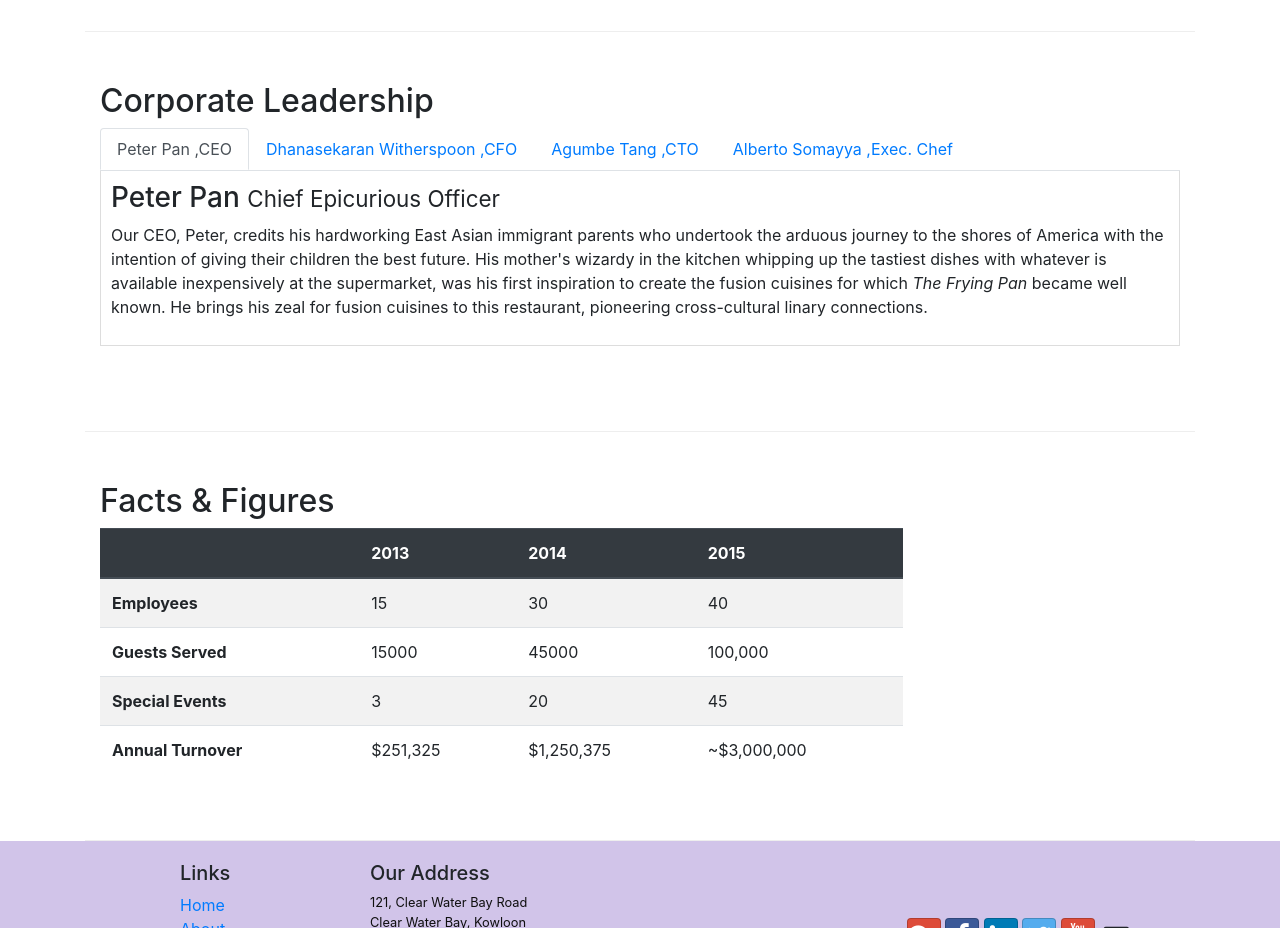
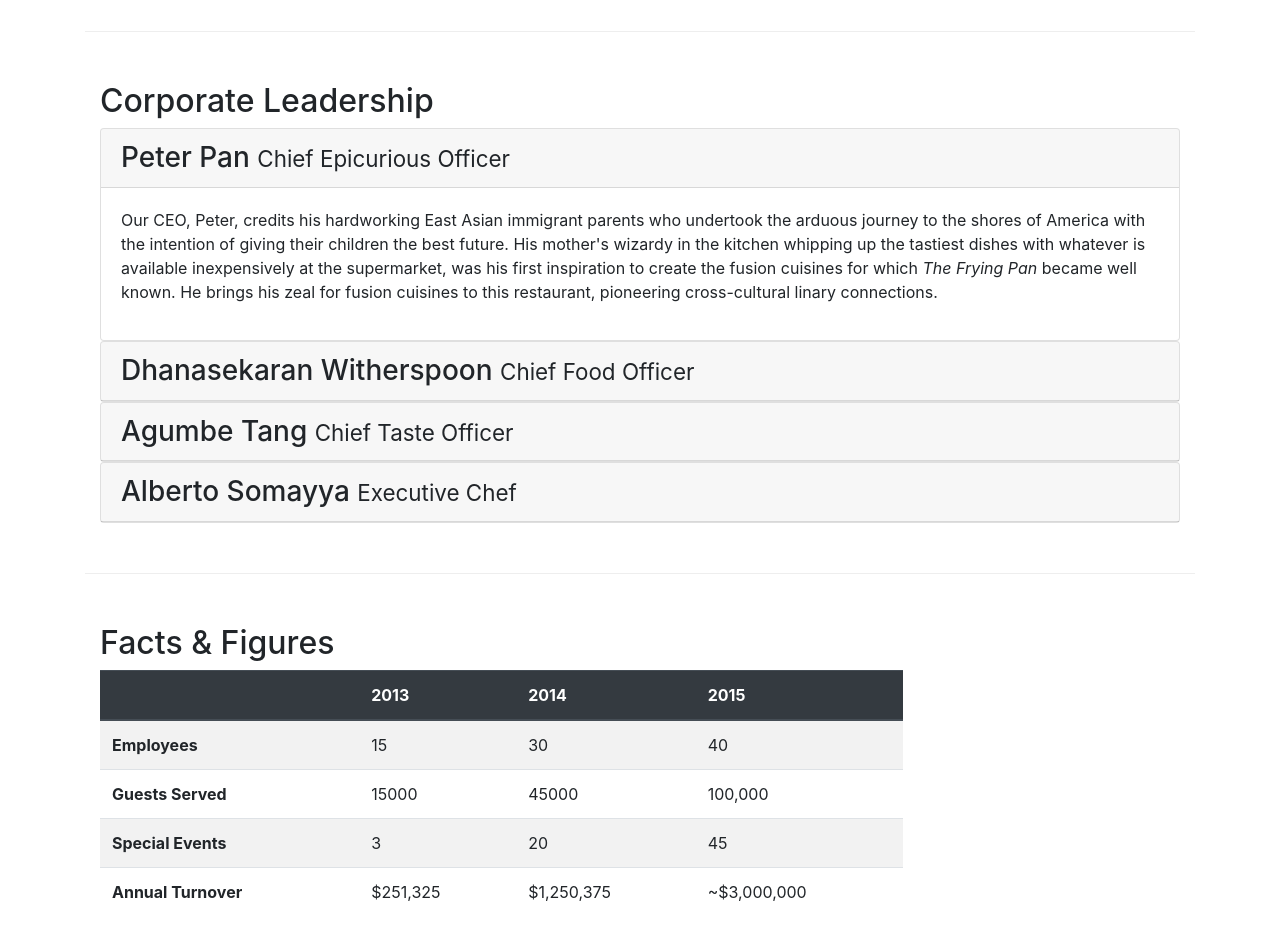
Before and after one commit to devansh2498/Git-test, a website: page aboutus.html in a window 1280 px wide. Shown: the part 940-1868 px from the top of the page. Drawn offline with nearby package versions, Linux system fonts and the light colour scheme.

Commit message:
Accordions

```diff
--- a/aboutus.html
+++ b/aboutus.html
@@ -103,27 +103,16 @@
         <div class="row row-content">
             <div class="col-12 ">
                 <h2>Corporate Leadership</h2>
-                <ul class="nav nav-tabs">
-                    <li class="tab-item">
-                        <a class="nav-link active" href="#peter"
-                        role="tab" data-toggle="tab">Peter Pan ,CEO</a>
-                    </li>
-                    <li class="tab-item">
-                        <a class="nav-link" href="#dhana"
-                        role="tab" data-toggle="tab">Dhanasekaran Witherspoon ,CFO</a>
-                    </li>
-                    <li class="tab-item">
-                        <a class="nav-link" href="#agumbe"
-                        role="tab" data-toggle="tab">Agumbe Tang ,CTO</a>
-                    </li>
-                    <li class="tab-item">
-                        <a class="nav-link" href="#alberto"
-                        role="tab" data-toggle="tab">Alberto Somayya ,Exec. Chef</a>
-                    </li>
-                </ul>
-                <div class="tab-content">
-                    <div role="tabpanel" class="tab-pane fade show active" id="peter">
-                        <h3>Peter Pan <small>Chief Epicurious Officer</small></h3>
+
+                <div id="accordion">
+                    <div class="card">
+                        <div class="card-header" role="tab" id="peterhead">
+                          <h3 class="mb-0">
+                            <a data-toggle="collapse" data-target="#peter">Peter Pan <small>Chief Epicurious Officer</small></a>
+                          </h3>
+                        </div>
+                        <div class="collapse show" id="peter" data-parent="#accordion">
+                            <div class="card-body">
                                 <p class="d-none d-sm-block">Our CEO, Peter, credits his hardworking
                                     East Asian immigrant parents who undertook the arduous journey to
                                     the shores of America with the intention of giving their children
@@ -134,9 +123,18 @@
                                      zeal for fusion cuisines to this restaurant, pioneering cross-cultural
                                      linary connections.</p>
                             </div>
-
-                    <div role="tabpanel" class="tab-pane fade" id="dhana">
-                        <h3>Dhanasekaran Witherspoon <small>Chief Food Officer</small></h3>
+                        </div>
+                   </div>
+                   <div class="card">
+                        <div class="card-header" role="tab" id="dannyhead">
+                            <h3 class="mb-0">
+                                <a class="collapsed" data-toggle="collapse" data-target="#danny">
+                                  Dhanasekaran Witherspoon <small>Chief Food Officer</small>
+                                </a>
+                            </h3>
+                        </div>
+                        <div class="collapse" id="danny" data-parent="#accordion">
+                             <div class="card-body">
                                <p class="d-none d-sm-block">Our CFO, Danny, as he is affectionately referred
                                  to by his colleagues, comes from a long established family tradition in
                                   farming and produce. His experiences growing up on a farm in the Australian
@@ -144,25 +142,44 @@
                                   it in his own words, <em>Everything that runs, wins, and everything that stays,
                                       pays!</em></p>
                             </div>
-
-                    <div role="tabpanel" class="tab-pane fade" id="agumbe">
-                        <h3>Agumbe Tang <small>Chief Taste Officer</small></h3>
+                        </div>
+                    </div>
+                    <div class="card">
+                        <div class="card-header" role="tab" id="agumbehead">
+                            <h3 class="mb-0">
+                                <a class="collapsed" data-toggle="collapse" data-target="#agumbe">Agumbe Tang <small>Chief Taste Officer</small></a>
+                            </h3>
+                        </div>
+                        <div class="collapse" id="agumbe" data-parent="#accordion">
+                            <div class="card-body">
                                 <p class="d-none d-sm-block">Blessed with the most discerning gustatory sense,
                                 Agumbe, our CTO, personally ensures that every dish that we serve meets his
                                 exacting tastes. Our chefs dread the tongue lashing that ensues if their dish
                                 does not meet his exacting standards. He lives by his motto, <em>You click
-                                only if you survive my lick.</em></p>
+                                only if you survive my lick.</em>
+                                </p>
                             </div>
-
-                    <div role="tabpanel" class="tab-pane fade" id="alberto">
-                        <h3>Alberto Somayya <small>Executive Chef</small></h3>
-                        <p class="d-none d-sm-block">Award winning three-star Michelin chef with wide
+                        </div>
+                    </div>
+                    <div class="card">
+                        <div class="card-header" role="tab" id="albertohead">
+                            <h3 class="mb-0">
+                                <a class="collapsed" data-toggle="collapse" data-target="#alberto">
+                                    Alberto Somayya <small>Executive Chef</small>
+                                </a>
+                            </h3>
+                        </div>
+                        <div class="collapse" id="alberto" data-parent="#accordion">
+                            <div class="card-body">
+                                <p class="d-none d-sm-block">
+                                Award winning three-star Michelin chef with wide
                                 International experience having worked closely with whos-who in the culinary
                                 world, he specializes in creating mouthwatering Indo-Italian fusion experiences.
                                 He says, <em>Put together the cuisines from the two craziest cultures, and you
                                 get a winning hit! Amma Mia!</em></p>
                             </div>
-
+                        </div>
+                    </div>
                 </div>
 
             </div>
```
Lines whose indentation alone changed are shown as unchanged.
